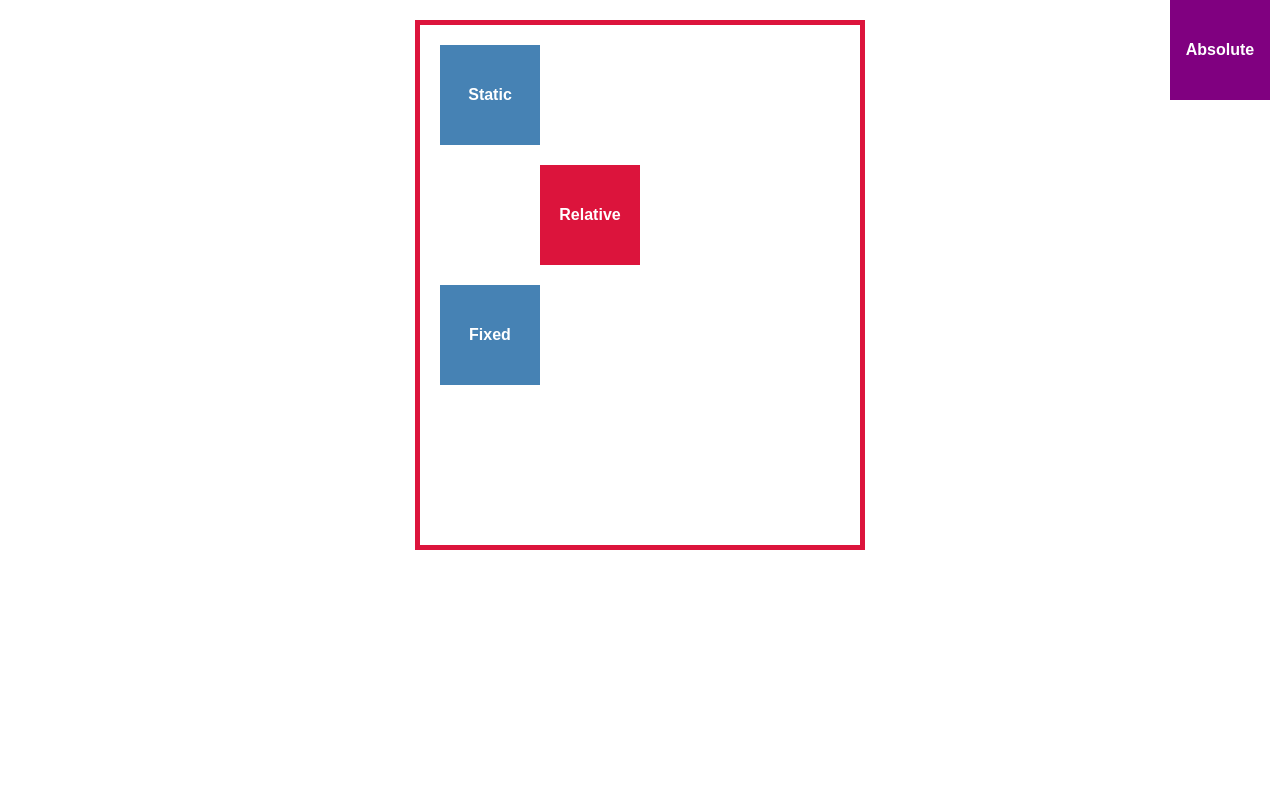
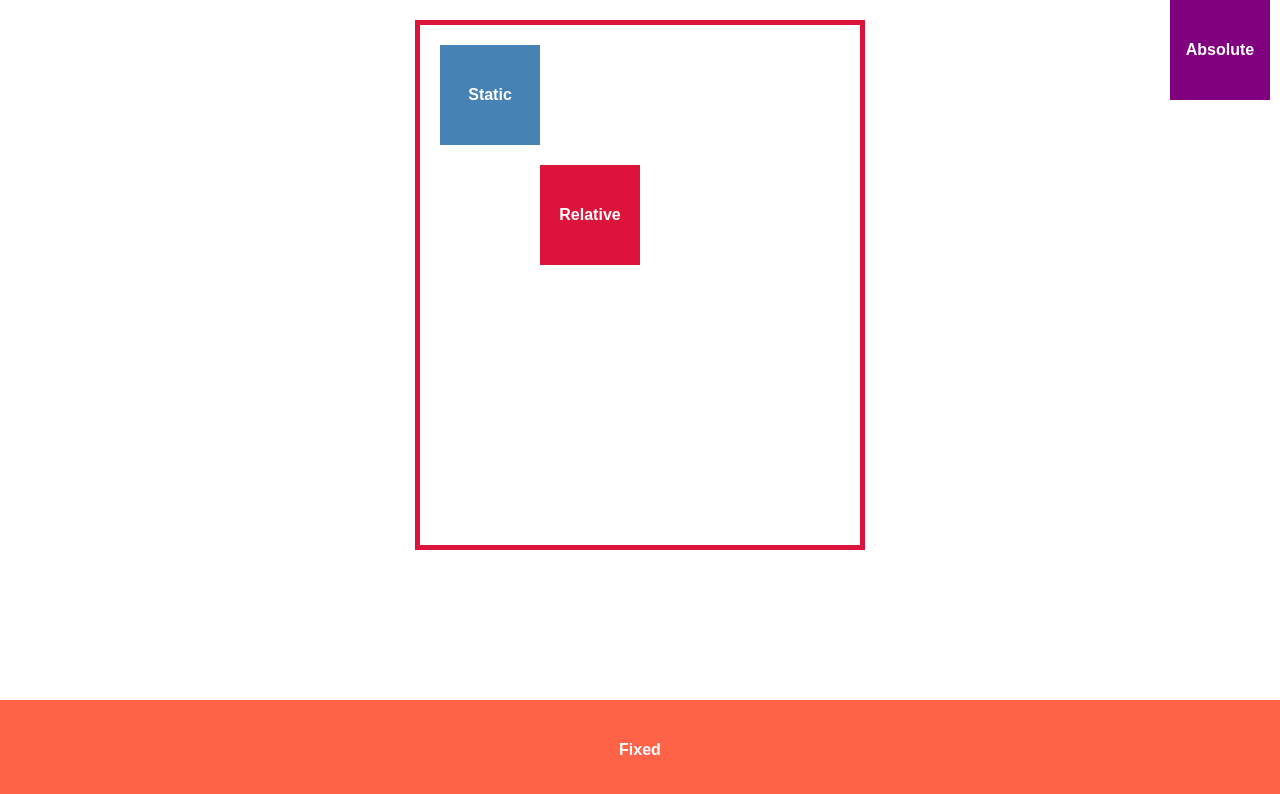
Before and after one commit to adrian1426/CSS_Curso-Avanzado, a plain HTML site: page posicionamiento/index.html in a window 1280 px wide. Drawn offline with Linux system fonts and the light colour scheme.

Commit message:
position fixed

```diff
--- a/posicionamiento/styles.css
+++ b/posicionamiento/styles.css
@@ -44,3 +44,12 @@ body {
   right: 10px;
   margin: 0;
 }
+
+.fixed {
+  background: tomato;
+  position: fixed;
+  width: 100%;
+  bottom: 0;
+  right: 0;
+  margin: 0;
+}
```
Also changed, not shown: box-model/index.html (+1 -1 lines).
